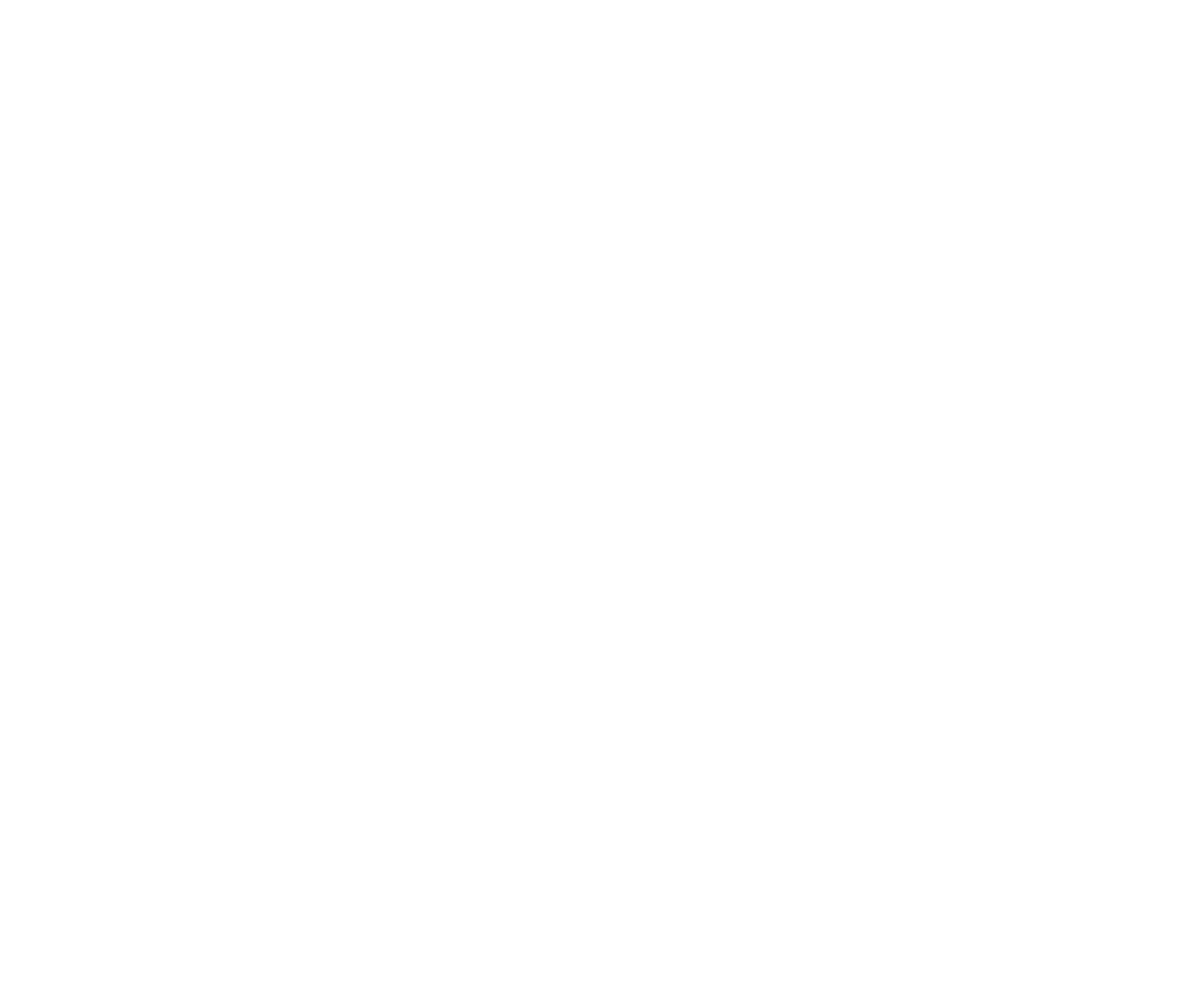
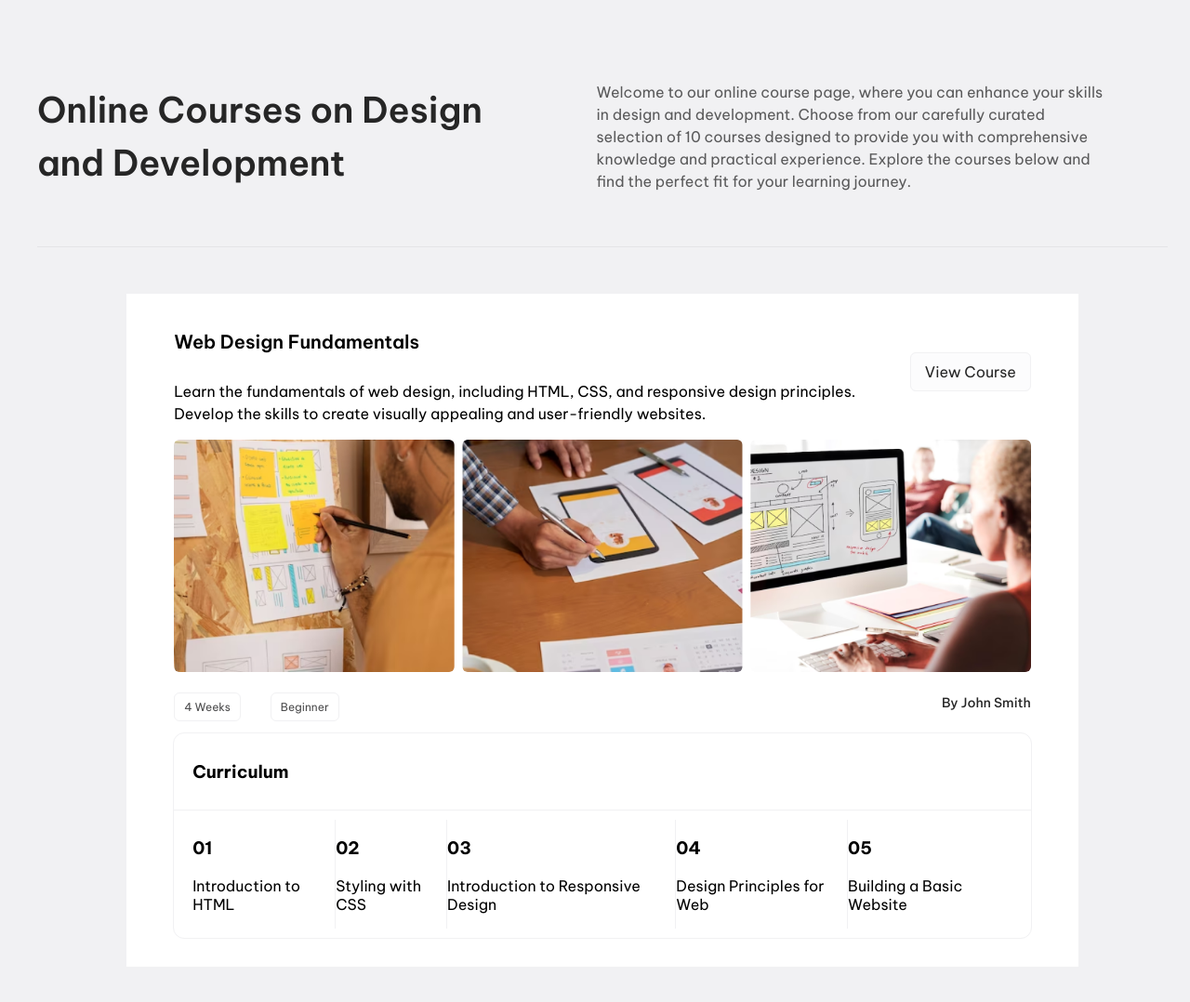
Before and after one commit to DanonymousCoder/SkillBridge, a plain HTML site: page pages/courses.html in a window 1280 px wide. Shown: the whole page at 93% size. Before the commit the page ends 800 px from the top, so only its background shows below. Drawn offline with Linux system fonts and the light colour scheme.

Commit message:
Add course container

```diff
--- a/assets/styles/courses.css
+++ b/assets/styles/courses.css
@@ -0,0 +1,139 @@
+* {
+    font-family: "Be Vietnam Pro";
+}
+section {
+    width: 100%;
+    margin-bottom: 50px;
+    display: flex;
+    justify-content: center;
+    align-items: center;
+}
+body {
+    width: 100%;
+    overflow-x: hidden;
+    background-color: #F1F1F3;
+}
+.hero  {
+    display: flex;
+    justify-content: center;
+    align-items: center;
+    padding-bottom: 30px;
+    gap: 3rem;
+    width: 95%;
+}
+.hd-text,
+.sb-text {
+    width: 50%;
+}
+.hd-text h2 {
+    font-size: 38px;
+    font-weight: 600;
+    line-height: 57px;
+    letter-spacing: 0em;
+    text-align: left;
+    color: #262626;
+}
+.sb-text p {
+    font-size: 16px;
+    font-weight: 400;
+    line-height: 24px;
+    letter-spacing: 0em;
+    text-align: left;
+    color: #59595A;
+}
+.courses {
+    display: flex;
+    flex-direction: column;
+    justify-content: center;
+    align-items: center;
+    width: 100%;
+}
+.row1 {
+    width: 80%;
+    background-color: white;
+    display: flex;
+    flex-direction: column;
+    justify-content: center;
+    align-items: center;
+}
+.row1 .head {
+    display: flex;
+    justify-content: space-between;
+    align-items: center;
+    width: 90%;
+    padding-top: 10px;
+}
+.row1 .head .text {
+    width: 80%;
+}
+.row1 .head .text h4 {
+    font-size: 20px;
+    font-weight: 600;
+    line-height: 30px;
+    letter-spacing: 0em;
+    text-align: left;
+}
+.row1 .head .text p {
+    font-size: 16px;
+    font-weight: 400;
+    line-height: 24px;
+    letter-spacing: 0em;
+    text-align: left;
+}
+.row1 .head .btn a {
+    text-decoration: none;
+    padding: 10px 15px;
+    background-color: #FCFCFD;
+    border: 1px solid #F1F1F3;
+    border-radius: 6px;
+    color: #262626;
+}
+.row1 .img {
+    display: flex;
+    width: 90%;
+    justify-content: center;
+    align-items: center;
+    gap: 0.5rem;
+    margin-bottom: 10px;
+}
+.row1 .img img {
+    width: 33.3%;
+    border-radius: 6px;
+    height: 250px;
+}
+.row1 .description {
+    display: flex;
+    width: 90%;
+    justify-content: space-between;
+}
+.r1 {
+    display: flex;
+    gap: 2rem;
+    color: #4C4C4D;
+}
+.r1 p {
+    padding: 7px 10px;
+    border: 1px solid #F1F1F3;
+    border-radius: 6px;
+    color: #4C4C4D;
+    font-size: 12px;
+}
+.tutor {
+    color: #262626;
+    font-weight: 500;
+    font-size: 14px;
+}
+.scheme {
+    border: 1px solid #F1F1F3;
+    width: 90%;
+    border-radius: 12px;
+    margin-bottom: 30px;
+}
+.scheme-hd {
+    padding: 10px 20px;
+}
+.scheme-sb {
+    display: flex;
+    border-top:1px solid #F1F1F3 ;
+    padding: 10px 20px;
+}
--- a/pages/courses.html
+++ b/pages/courses.html
@@ -5,11 +5,90 @@
     <link rel="stylesheet" href="../assets/styles/courses.css">
 
 
+    <!-- Google Font -->
+    <link rel="preconnect" href="https://fonts.googleapis.com">
+    <link rel="preconnect" href="https://fonts.gstatic.com" crossorigin>
+    <link href="https://fonts.googleapis.com/css2?family=Be+Vietnam+Pro:wght@400;500;600;700&display=swap" rel="stylesheet">
+
     <meta charset="UTF-8">
     <meta name="viewport" content="width=device-width, initial-scale=1.0">
     <title>Courses | Skillbridge</title>
 </head>
 <body>
+    <section>
 
+    </section>
+
+    <!-- Hero section -->
+    <section >
+       <div class="hero-cont" style=" width: 95%; border-bottom: 1px solid #E4E4E7;">
+        <div class="hero">
+            <div class="hd-text">
+                <h2>Online Courses on Design and Development</h2>
+            </div>
+            <div class="sb-text">
+                <p>Welcome to our online course page, where you can enhance your skills in design and development. Choose from our carefully curated selection of 10 courses designed to provide you with comprehensive knowledge and practical experience. Explore the courses below and find the perfect fit for your learning journey.</p>
+            </div>
+       </div>
+        </div>
+    </section>
+
+    <!-- Courses Section-->
+    <section>
+        <div class="courses">
+            <div class="row1">
+                <div class="head">
+                    <div class="text">
+                        <h4>Web Design Fundamentals</h4>
+                        <p>Learn the fundamentals of web design, including HTML, CSS, and responsive design principles. Develop the skills to create visually appealing and user-friendly websites.</p>
+                    </div>
+                    <div class="btn">
+                        <a href="">View Course</a>
+                    </div>
+                </div>
+                <div class="img">
+                    <img src="../assets/images/web1.png" alt="">
+                    <img src="../assets/images/web2.png" alt="">
+                    <img src="../assets/images/web3.png" alt="">
+                </div>
+                <div class="description">
+                    <div class="r1">
+                        <p>4 Weeks</p>
+                    <p>Beginner</p>
+                    </div>
+                    <div class="r2">
+                        <p class="tutor">By John Smith </p>
+                    </div>
+                </div>
+                <div class="scheme">
+                    <div class="scheme-hd">
+                        <h3>Curriculum</h3>
+                    </div>
+                    <div class="scheme-sb">
+                        <div class="s1">
+                            <h3>01</h3>
+                            <p>Introduction to HTML</p>
+                        </div>
+                        <div class="s1" style="border-left : 1px solid #F1F1F3;">
+                            <h3>02</h3>
+                            <p>Styling with CSS</p>
+                        </div>
+                        <div class="s1" style="border-left : 1px solid #F1F1F3;">
+                            <h3>03</h3>
+                            <p>Introduction to Responsive Design</p>
+                        </div>
+                        <div class="s1" style="border-left : 1px solid #F1F1F3;">
+                            <h3>04</h3>
+                            <p>Design Principles for Web</p>
+                        </div>
+                        <div class="s1" style="border-left : 1px solid #F1F1F3;">
+                            <h3>05</h3>
+                            <p>Building a Basic Website</p>
+                        </div>
+                    </div>
+                </div>
+            </div>
+        </div>
+    </section>
 </body>
 </html>
```
Also changed, not shown: index.html (+1 -1 lines), assets/images/web1.png (added), assets/images/web2.png (added), assets/images/web3.png (added).
